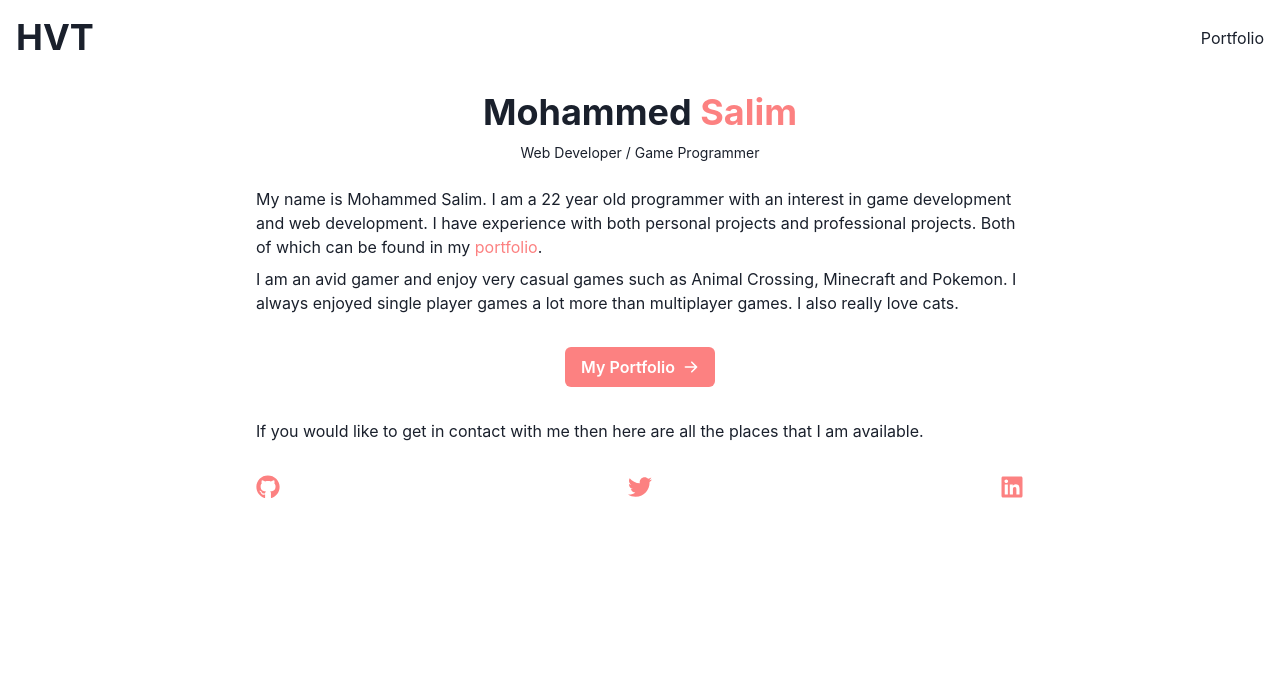
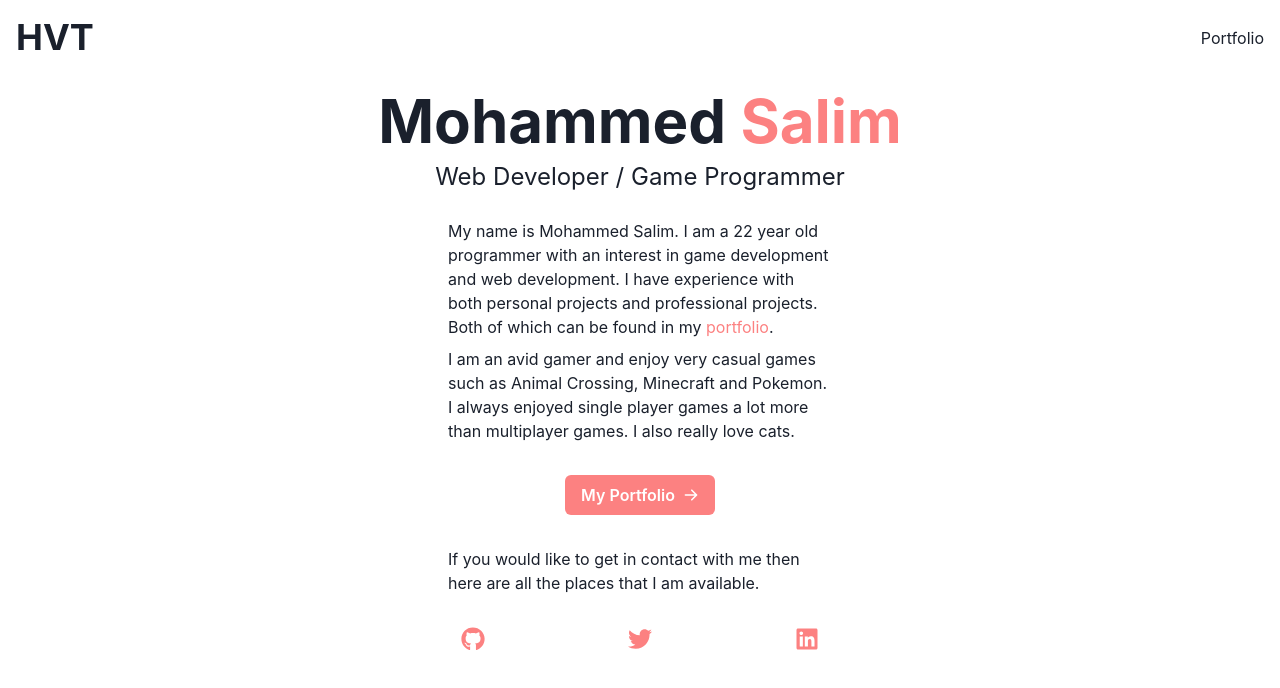
Before and after one commit to HazyVT/Portfolio, a React (Vite) app: page / in a window 1280 px wide. Shown: the top 688 px of the page. Built offline with nearby package versions, Linux system fonts and the light colour scheme.

Commit message:
Update App.jsx
- Fixed bug where home page was not getting media query

```diff
--- a/src/App.jsx
+++ b/src/App.jsx
@@ -13,7 +13,7 @@
       <Router>
         <Navigation onDesktop={onDesktop}/>
         <Routes>
-          <Route path='/' element={<Home />} />
+          <Route path='/' element={<Home onDesktop={onDesktop}/>} />
           <Route path='/portfolio' element={<Portfolio onDesktop={onDesktop}/>} />
         </Routes>
       </Router>
```
